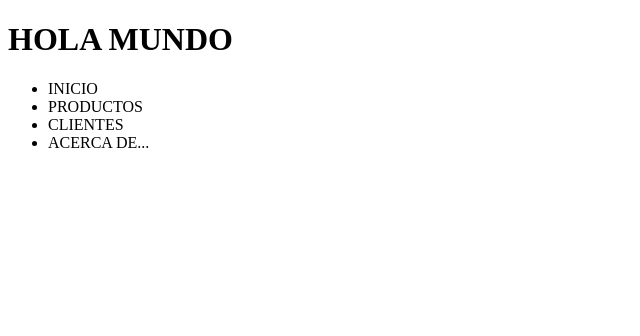
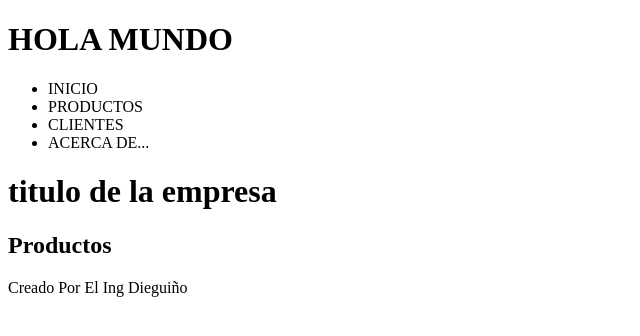
Before and after one commit to Diegob162003/brueba-git-2, a plain HTML site: page index.html in a window 1280 px wide. Shown: the whole page, without its empty margins (0-640 px from the left). Drawn offline with Linux system fonts and the light colour scheme.

Commit message:
Segundo commit commit en la cuenta de Diego

```diff
--- a/index.html
+++ b/index.html
@@ -13,5 +13,12 @@
         <li>CLIENTES</li>
         <li>ACERCA DE...</li>
     </ul>
+    <head>
+        <h1>titulo de la empresa</h1>
+    </head>
+    <section>
+        <h1>Productos</h1>
+    </section>
+    <footer>Creado Por El Ing Dieguiño</footer>
 </body>
 </html>
```
